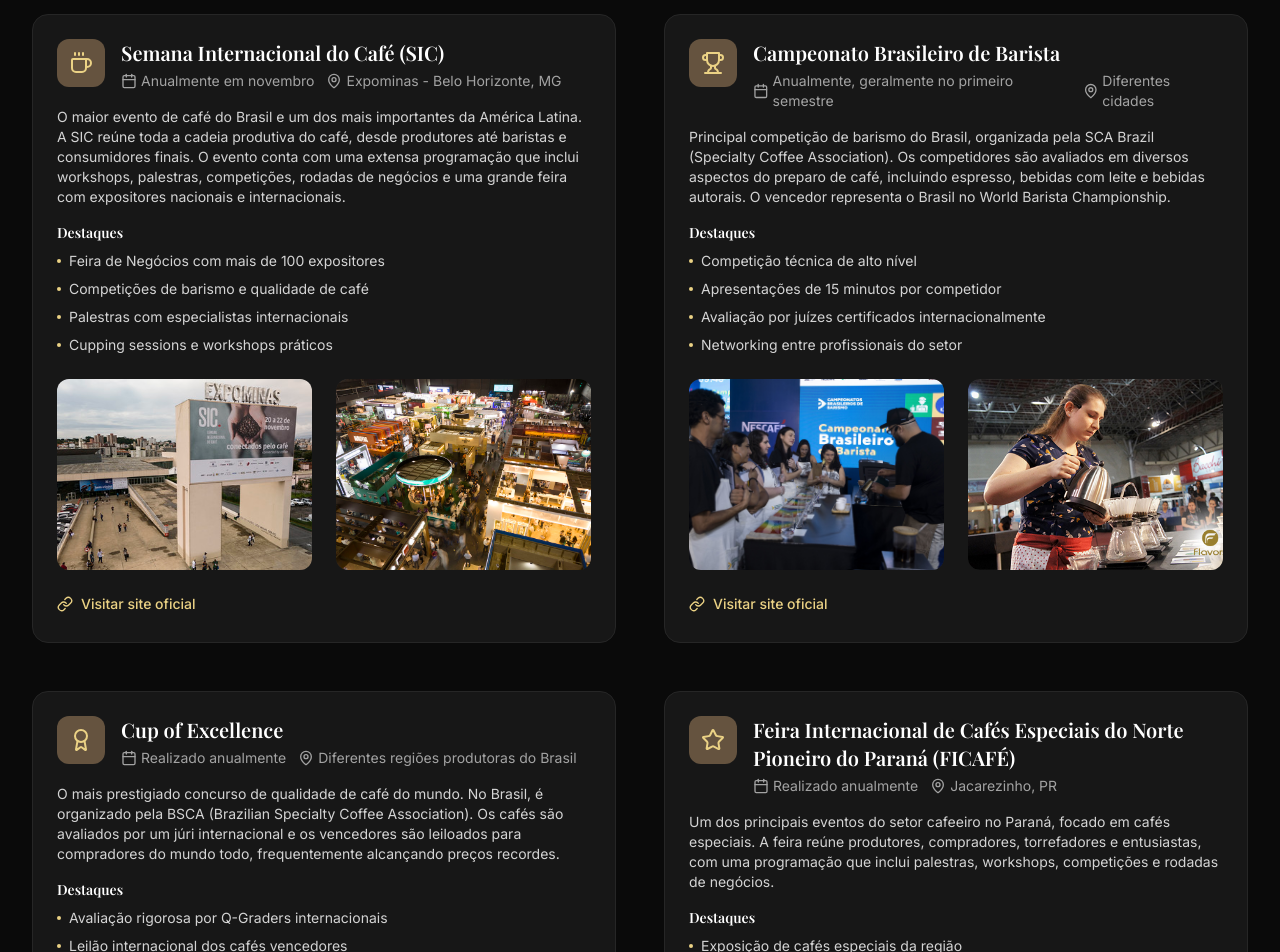
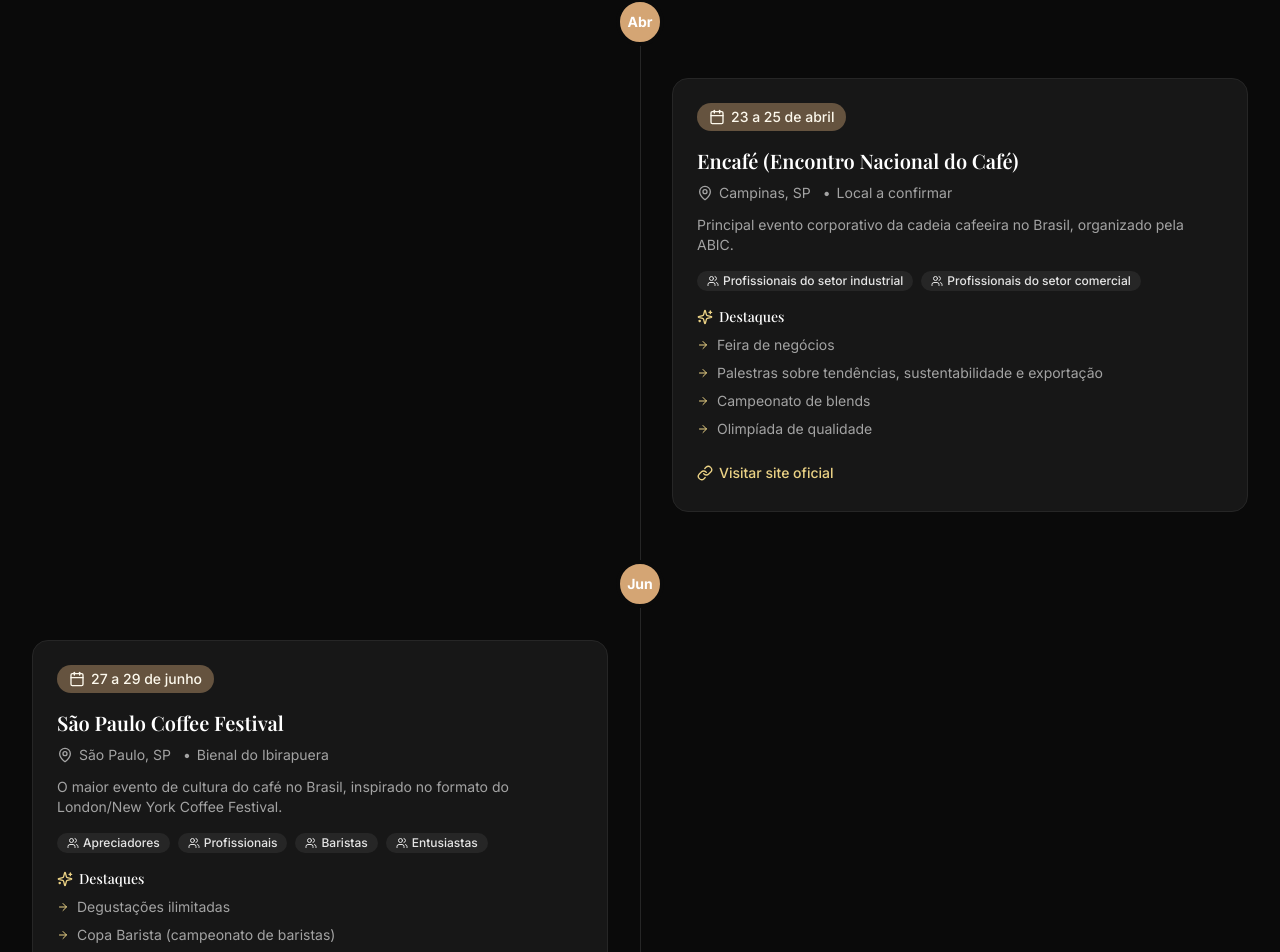
Before and after one commit to luizmellodev/coffee-hunter.web, a Next.js app: page /eventos-de-cafe in a window 1280 px wide. Shown: the part 744-1696 px from the top of the page. Built offline with nearby package versions, Linux system fonts and the light colour scheme; a web font is replaced by a local one.

Commit message:
change event pages

```diff
--- a/app/eventos-de-cafe/page.tsx
+++ b/app/eventos-de-cafe/page.tsx
@@ -1,194 +1,295 @@
 import { Metadata } from "next"
 import { PageHeader } from "@/components/page-header"
-import { Calendar, Trophy, Coffee, Users, Star, Award, MapPin, Link } from "lucide-react"
+import { Calendar, Coffee, MapPin, Users, Sparkles, Link as LinkIcon, ArrowRight } from "lucide-react"
 import Image from "next/image"
+import Link from "next/link"
 
 export const metadata: Metadata = {
   title: "Eventos de Café | Coffee Hunter",
-  description: "Guia completo dos principais eventos e campeonatos de café no Brasil.",
+  description: "Guia completo dos principais eventos e festivais do universo do café brasileiro. De feiras internacionais a festivais locais, descubra onde a comunidade cafeeira se reúne para celebrar, aprender e evoluir.",
 }
 
-const mainEvents = [
+interface Event {
+  name: string
+  date: string
+  location: string
+  venue?: string
+  description: string
+  highlights?: string[]
+  audience?: string[]
+  organizer?: string
+  importance?: string
+  website?: string
+}
+
+interface MonthGroup {
+  month: string
+  events: Event[]
+}
+
+const calendarEvents: MonthGroup[] = [
   {
-    title: "Semana Internacional do Café (SIC)",
-    period: "Anualmente em novembro",
-    location: "Expominas - Belo Horizonte, MG",
-    description: "O maior evento de café do Brasil e um dos mais importantes da América Latina. A SIC reúne toda a cadeia produtiva do café, desde produtores até baristas e consumidores finais. O evento conta com uma extensa programação que inclui workshops, palestras, competições, rodadas de negócios e uma grande feira com expositores nacionais e internacionais.",
+    month: "Abril",
+    events: [
+      {
+        name: "Encafé (Encontro Nacional do Café)",
+        date: "23 a 25 de abril",
+        location: "Campinas, SP",
+        venue: "Local a confirmar",
+        description: "Principal evento corporativo da cadeia cafeeira no Brasil, organizado pela ABIC.",
         highlights: [
-      "Feira de Negócios com mais de 100 expositores",
-      "Competições de barismo e qualidade de café",
-      "Palestras com especialistas internacionais",
-      "Cupping sessions e workshops práticos"
+          "Feira de negócios",
+          "Palestras sobre tendências, sustentabilidade e exportação",
+          "Campeonato de blends",
+          "Olimpíada de qualidade"
         ],
-    images: [
-      {
-        src: "/sic1.jpg",
-        alt: "Feira de negócios na Semana Internacional do Café"
+        audience: ["Profissionais do setor industrial", "Profissionais do setor comercial"],
+        organizer: "ABIC (Associação Brasileira da Indústria de Café)",
+        importance: "É o principal evento corporativo da cadeia cafeeira no Brasil",
+        website: "https://encafe.com.br/"
+      }
+    ]
   },
   {
-        src: "/sic2.jpg",
-        alt: "Workshop de café durante o evento"
+    month: "Junho",
+    events: [
+      {
+        name: "São Paulo Coffee Festival",
+        date: "27 a 29 de junho",
+        location: "São Paulo, SP",
+        venue: "Bienal do Ibirapuera",
+        description: "O maior evento de cultura do café no Brasil, inspirado no formato do London/New York Coffee Festival.",
+        highlights: [
+          "Degustações ilimitadas",
+          "Copa Barista (campeonato de baristas)",
+          "Workshops de métodos (V60, Aeropress, espresso)",
+          "Música ao vivo, gastronomia e arte"
+        ],
+        audience: ["Apreciadores", "Profissionais", "Baristas", "Entusiastas"],
+        importance: "É o maior evento de cultura do café no Brasil",
+        website: "https://saopaulocoffeefestival.com.br"
       }
-    ],
-    website: "https://semanainternacionaldocafe.com.br",
-    icon: Coffee,
+    ]
   },
   {
-    title: "Campeonato Brasileiro de Barista",
-    period: "Anualmente, geralmente no primeiro semestre",
-    location: "Diferentes cidades",
-    description: "Principal competição de barismo do Brasil, organizada pela SCA Brazil (Specialty Coffee Association). Os competidores são avaliados em diversos aspectos do preparo de café, incluindo espresso, bebidas com leite e bebidas autorais. O vencedor representa o Brasil no World Barista Championship.",
+    month: "Julho",
+    events: [
+      {
+        name: "Coffee Dinner & Summit",
+        date: "2 a 4 de julho",
+        location: "Campinas, SP",
+        description: "Evento voltado ao alto escalão do café brasileiro e investidores internacionais.",
         highlights: [
-      "Competição técnica de alto nível",
-      "Apresentações de 15 minutos por competidor",
-      "Avaliação por juízes certificados internacionalmente",
-      "Networking entre profissionais do setor"
+          "ESG no setor cafeeiro",
+          "Exportações",
+          "Futuro do café",
+          "Networking de alto nível"
         ],
-    images: [
-      {
-        src: "/cbb1.webp",
-        alt: "Barista competindo no campeonato brasileiro"
+        audience: ["Profissionais", "Líderes do setor", "Investidores"],
+        importance: "Encontro estratégico para líderes e tomadores de decisão do setor",
+        website: "https://coffeedinner.com.br"
       },
       {
-        src: "/cbb2.jpg",
-        alt: "Apresentação de bebidas no campeonato"
-      }
+        name: "Caféstival POA",
+        date: "25 a 27 de julho",
+        location: "Porto Alegre, RS",
+        venue: "BarraShoppingSul",
+        description: "O maior festival de cafés especiais do Sul do Brasil, celebrando a cultura do café especial na capital gaúcha.",
+        highlights: [
+          "Degustações de cafés especiais",
+          "Workshops e palestras",
+          "Exposição de equipamentos",
+          "Apresentações de baristas",
+          "Área gastronômica"
         ],
-    website: "https://bsca.com.br/page/resultados-campeonatos",
-    icon: Trophy,
+        audience: ["Apreciadores", "Profissionais", "Baristas", "Entusiastas"],
+        importance: "Principal evento de café do Sul do Brasil",
+        website: "https://www.instagram.com/cafestival_poa/"
       },
       {
-    title: "Cup of Excellence",
-    period: "Realizado anualmente",
-    location: "Diferentes regiões produtoras do Brasil",
-    description: "O mais prestigiado concurso de qualidade de café do mundo. No Brasil, é organizado pela BSCA (Brazilian Specialty Coffee Association). Os cafés são avaliados por um júri internacional e os vencedores são leiloados para compradores do mundo todo, frequentemente alcançando preços recordes.",
+        name: "Coffee LATAM",
+        date: "29 de julho",
+        location: "Campinas, SP",
+        description: "Principal evento de negócios do setor cafeeiro na América Latina.",
         highlights: [
-      "Avaliação rigorosa por Q-Graders internacionais",
-      "Leilão internacional dos cafés vencedores",
-      "Reconhecimento mundial para produtores brasileiros",
-      "Promoção dos melhores cafés do Brasil"
+          "Mercado LATAM",
+          "Oportunidades de exportação",
+          "Networking internacional"
         ],
-    images: [
-      {
-        src: "/cupofexcellence.webp",
-        alt: "Avaliação de cafés no Cup of Excellence"
+        audience: ["Exportadores", "Produtores", "Investidores"],
+        importance: "Principal plataforma de negócios para o mercado latino-americano de café",
+        website: "https://informaconnect.com/coffee-latam/br/"
       }
-    ],
-    website: "https://allianceforcoffeeexcellence.org/brazil-2025/",
-    icon: Award,
+    ]
   },
   {
-    title: "Feira Internacional de Cafés Especiais do Norte Pioneiro do Paraná (FICAFÉ)",
-    period: "Realizado anualmente",
+    month: "Outubro",
+    events: [
+      {
+        name: "FICAFÉ",
+        date: "21 a 23 de outubro",
         location: "Jacarezinho, PR",
-    description: "Um dos principais eventos do setor cafeeiro no Paraná, focado em cafés especiais. A feira reúne produtores, compradores, torrefadores e entusiastas, com uma programação que inclui palestras, workshops, competições e rodadas de negócios.",
+        venue: "Parque de Exposições Dr. Alício Dias dos Reis",
+        description: "Feira Internacional de Cafés Especiais do Norte Pioneiro do Paraná, um dos principais eventos do setor cafeeiro no Paraná.",
         highlights: [
           "Exposição de cafés especiais da região",
           "Concursos de qualidade",
           "Palestras técnicas",
+          "Rodadas de negócios",
           "Encontro entre produtores e compradores"
         ],
-    images: [
+        audience: ["Produtores", "Compradores", "Torrefadores", "Exportadores", "Entusiastas"],
+        organizer: "ACENPP - Associação dos Cafés Especiais do Norte Pioneiro do Paraná",
+        importance: "Principal evento de cafés especiais do Paraná",
+        website: "https://ficafe.com.br"
+      }
+    ]
+  },
   {
-        src: "/ficafe.webp",
-        alt: "Exposição na FICAFÉ"
+    month: "Novembro",
+    events: [
+      {
+        name: "Semana Internacional do Café (SIC)",
+        date: "Data a confirmar",
+        location: "Belo Horizonte, MG",
+        venue: "Expominas",
+        description: "O maior evento de café da América Latina, reunindo toda a cadeia produtiva.",
+        highlights: [
+          "Feira internacional",
+          "Palestras e workshops",
+          "Degustações",
+          "Campeonatos",
+          "Encontro de produtores, torrefações e cafeterias"
+        ],
+        audience: ["Profissionais", "Apreciadores", "Produtores", "Torrefadores", "Baristas"],
+        organizer: "SEBRAE, FAEMG e parceiros",
+        importance: "Maior e mais completo evento de café da América Latina",
+        website: "https://semanainternacionaldocafe.com.br"
       }
-    ],
-    icon: Star,
-    website: "https://ficafe.com.br/",
+    ]
   }
 ]
 
 export default function EventosDeCafe() {
   return (
     <div className="min-h-screen bg-white dark:bg-neutral-950">
-
       <PageHeader
         title="Eventos de Café no Brasil"
-        description="Conheça os mais importantes eventos e campeonatos do universo do café brasileiro. De competições nacionais a feiras internacionais, descubra onde a comunidade cafeeira se reúne para celebrar, aprender e evoluir."
-        icon={<Trophy className="h-16 w-16 text-coffee-600 dark:text-coffee-400" />}
+        description="Conheça os mais importantes eventos e festivais do universo do café brasileiro. De feiras internacionais a festivais locais, descubra onde a comunidade cafeeira se reúne para celebrar, aprender e evoluir."
+        icon={<Coffee className="h-16 w-16 text-coffee-600 dark:text-coffee-400" />}
       />
 
-      <div className="container py-12">
-        <div className="grid gap-8 md:grid-cols-2 lg:gap-12">
-          {mainEvents.map((event) => (
-            <div
-              key={event.title}
-              className="rounded-2xl border border-neutral-200 bg-white p-6 dark:border-neutral-800 dark:bg-neutral-900"
-            >
-              <div className="flex items-start gap-4">
-                <div className="rounded-lg bg-coffee-100 p-3 dark:bg-coffee-900">
-                  <event.icon className="h-6 w-6 text-coffee-600 dark:text-coffee-400" />
-                </div>
-                <div>
-                  <h3 className="font-display text-xl font-semibold text-neutral-950 dark:text-white">
-                    {event.title}
-                  </h3>
-                  <div className="mt-1 flex items-center gap-3">
-                    <div className="flex items-center gap-1 text-sm text-neutral-600 dark:text-neutral-400">
-                      <Calendar className="h-4 w-4" />
-                      <span>{event.period}</span>
-                    </div>
-                    <div className="flex items-center gap-1 text-sm text-neutral-600 dark:text-neutral-400">
-                      <MapPin className="h-4 w-4" />
-                      <span>{event.location}</span>
-                    </div>
-                  </div>
+      <div className="container py-8">
+        <div className="relative mb-12">
+          {/* Timeline line */}
+          <div className="absolute left-0 top-0 h-full w-px bg-neutral-200 dark:bg-neutral-800 md:left-1/2" />
+
+          <div className="relative">
+            {calendarEvents.map((monthGroup, monthIndex) => (
+              <div key={monthGroup.month} className="mb-12 last:mb-0">
+                {/* Month marker */}
+                <div className="relative flex items-center md:justify-center">
+                  <div className="flex h-12 w-12 items-center justify-center rounded-full border-4 border-white bg-coffee-600 text-sm font-bold text-white dark:border-neutral-950 dark:bg-coffee-500">
+                    {monthGroup.month.slice(0, 3)}
                   </div>
                 </div>
 
-              <p className="mt-4 text-sm text-neutral-700 dark:text-neutral-300">
+                {/* Events */}
+                <div className="mt-8">
+                  {monthGroup.events.map((event, eventIndex) => (
+                    <div
+                      key={event.name}
+                      className={`relative mb-8 md:w-1/2 ${
+                        monthIndex % 2 === 0 ? "md:ml-auto md:pl-8" : "md:mr-auto md:pr-8"
+                      }`}
+                    >
+                      {/* Event card */}
+                      <div className="group relative overflow-hidden rounded-2xl border border-neutral-200 bg-white transition-all hover:border-coffee-200 dark:border-neutral-800 dark:bg-neutral-900 dark:hover:border-coffee-800">
+                        <div className="absolute inset-0 bg-gradient-to-r from-coffee-50 to-transparent opacity-0 transition-opacity group-hover:opacity-100 dark:from-coffee-950" />
+
+                        <div className="relative p-6">
+                          {/* Date badge */}
+                          <div className="inline-flex items-center rounded-full bg-coffee-100 px-3 py-1 text-sm font-medium text-coffee-900 dark:bg-coffee-900 dark:text-coffee-100">
+                            <Calendar className="mr-1.5 h-4 w-4" />
+                            {event.date}
+                          </div>
+
+                          {/* Event title */}
+                          <h3 className="mt-4 font-display text-xl font-semibold text-neutral-950 dark:text-white">
+                            {event.name}
+                          </h3>
+
+                          {/* Location */}
+                          <div className="mt-2 flex items-center gap-1.5 text-sm text-neutral-600 dark:text-neutral-400">
+                            <MapPin className="h-4 w-4" />
+                            <span>{event.location}</span>
+                            {event.venue && (
+                              <span className="before:mx-1.5 before:content-['•']">
+                                {event.venue}
+                              </span>
+                            )}
+                          </div>
+
+                          {/* Description */}
+                          <p className="mt-3 text-sm text-neutral-600 dark:text-neutral-400">
                             {event.description}
                           </p>
 
-              <div className="mt-4">
-                <h4 className="font-display text-sm font-semibold text-neutral-950 dark:text-white">
+                          {/* Tags */}
+                          {event.audience && (
+                            <div className="mt-4 flex flex-wrap gap-2">
+                              {event.audience.map((type) => (
+                                <span
+                                  key={type}
+                                  className="inline-flex items-center rounded-full bg-neutral-100 px-2.5 py-0.5 text-xs font-medium text-neutral-800 dark:bg-neutral-800 dark:text-neutral-200"
+                                >
+                                  <Users className="mr-1 h-3 w-3" />
+                                  {type}
+                                </span>
+                              ))}
+                            </div>
+                          )}
+
+                          {/* Highlights */}
+                          {event.highlights && (
+                            <div className="mt-4 space-y-2">
+                              <h4 className="flex items-center gap-1.5 text-sm font-medium text-neutral-950 dark:text-white">
+                                <Sparkles className="h-4 w-4 text-coffee-600 dark:text-coffee-400" />
                                 Destaques
                               </h4>
-                <ul className="mt-2 grid gap-2">
+                              <ul className="grid gap-2 text-sm text-neutral-600 dark:text-neutral-400">
                                 {event.highlights.map((highlight) => (
-                    <li
-                      key={highlight}
-                      className="flex items-center gap-2 text-sm text-neutral-700 dark:text-neutral-300"
-                    >
-                      <div className="h-1 w-1 rounded-full bg-coffee-600 dark:bg-coffee-400" />
+                                  <li key={highlight} className="flex items-start gap-2">
+                                    <ArrowRight className="mt-1 h-3 w-3 flex-none text-coffee-600 dark:text-coffee-400" />
                                     {highlight}
                                   </li>
                                 ))}
                               </ul>
                             </div>
+                          )}
 
-              <div className="mt-6 grid gap-6 sm:grid-cols-2">
-                {event.images?.map((image) => (
-                  <div
-                    key={image.alt}
-                    className="relative aspect-[4/3] overflow-hidden rounded-lg bg-neutral-100 dark:bg-neutral-800"
-                  >
-                    <Image
-                      src={image.src}
-                      alt={image.alt}
-                      fill
-                      className="object-cover"
-                    />
-                  </div>
-                ))}
-              </div>
-
+                          {/* Website link */}
                           {event.website && (
                             <a
                               href={event.website}
                               target="_blank"
                               rel="noopener noreferrer"
-                  className="mt-6 inline-flex items-center gap-2 text-sm font-medium text-coffee-600 hover:text-coffee-700 dark:text-coffee-400 dark:hover:text-coffee-300"
+                              className="mt-6 inline-flex items-center gap-1.5 text-sm font-medium text-coffee-600 transition-colors hover:text-coffee-700 dark:text-coffee-400 dark:hover:text-coffee-300"
                             >
-                  <Link className="h-4 w-4" />
+                              <LinkIcon className="h-4 w-4" />
                               Visitar site oficial
                             </a>
                           )}
+                        </div>
+                      </div>
+                    </div>
+                  ))}
+                </div>
               </div>
             ))}
           </div>
         </div>
       </div>
+    </div>
   )
 }
```
Lines whose indentation alone changed are shown as unchanged.
